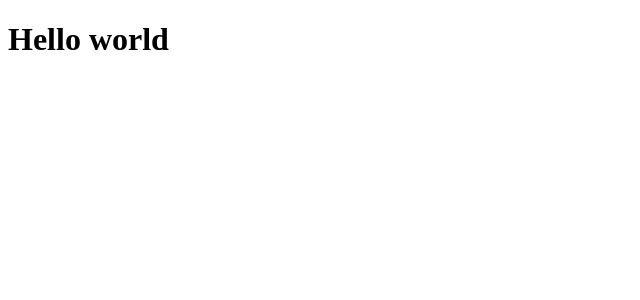
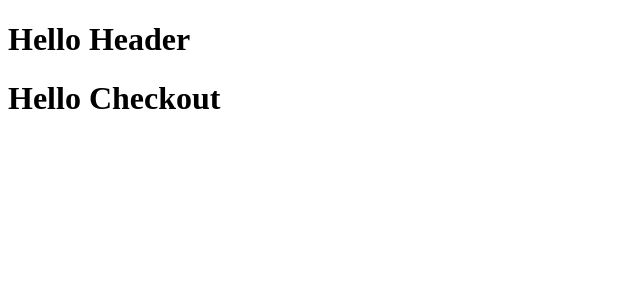
Before and after one commit to italoteix/coffee-delivery, a React (Vite) app: page /checkout in a window 1280 px wide. Shown: the top 300 px of the page, without its empty margins (0-640 px from the left). Built offline with nearby package versions, Linux system fonts and the light colour scheme.

Commit message:
feat: add routing

```diff
--- a/package.json
+++ b/package.json
@@ -10,7 +10,8 @@
   },
   "dependencies": {
     "react": "^18.2.0",
-    "react-dom": "^18.2.0"
+    "react-dom": "^18.2.0",
+    "react-router-dom": "^6.5.0"
   },
   "devDependencies": {
     "@rocketseat/eslint-config": "^1.1.3",
--- a/src/App.tsx
+++ b/src/App.tsx
@@ -1,11 +1,7 @@
-import { useState } from 'react'
+import { Router } from './Router'
 
 function App() {
-  const [count, setCount] = useState(0)
-
-  return (
-    <h1>Hello world</h1>
-  )
+  return <Router />
 }
 
 export default App
--- /dev/null
+++ b/src/Router.tsx
@@ -0,0 +1,26 @@
+import {
+  createBrowserRouter,
+  createRoutesFromElements,
+  Route,
+  RouterProvider,
+} from 'react-router-dom'
+
+import { Default } from './layouts/Default'
+
+import { Checkout } from './pages/Checkout'
+import { Home } from './pages/Home'
+import { Success } from './pages/Success'
+
+const router = createBrowserRouter(
+  createRoutesFromElements(
+    <Route element={<Default />}>
+      <Route index element={<Home />} />
+      <Route path="/checkout" element={<Checkout />} />
+      <Route path="/success" element={<Success />} />,
+    </Route>,
+  ),
+)
+
+export function Router() {
+  return <RouterProvider router={router} />
+}
--- /dev/null
+++ b/src/components/Header/index.tsx
@@ -0,0 +1,3 @@
+export function Header() {
+  return <h1>Hello Header</h1>
+}
--- /dev/null
+++ b/src/layouts/Default/index.tsx
@@ -0,0 +1,12 @@
+import { Outlet } from 'react-router-dom'
+
+import { Header } from '../../components/Header'
+
+export function Default() {
+  return (
+    <>
+      <Header />
+      <Outlet />
+    </>
+  )
+}
--- /dev/null
+++ b/src/pages/Checkout/index.tsx
@@ -0,0 +1,3 @@
+export function Checkout() {
+  return <h1>Hello Checkout</h1>
+}
--- /dev/null
+++ b/src/pages/Home/index.tsx
@@ -0,0 +1,3 @@
+export function Home() {
+  return <h1>Hello Home</h1>
+}
--- /dev/null
+++ b/src/pages/Success/index.tsx
@@ -0,0 +1,3 @@
+export function Success() {
+  return <h1>Hello Success</h1>
+}
```
Also changed, not shown: 1 other file (tests, documents, lock files or other folders).
